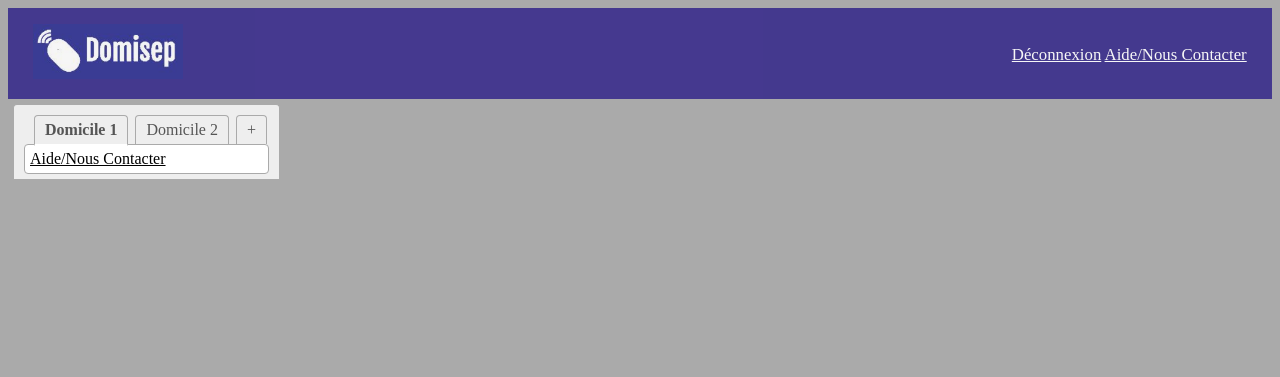
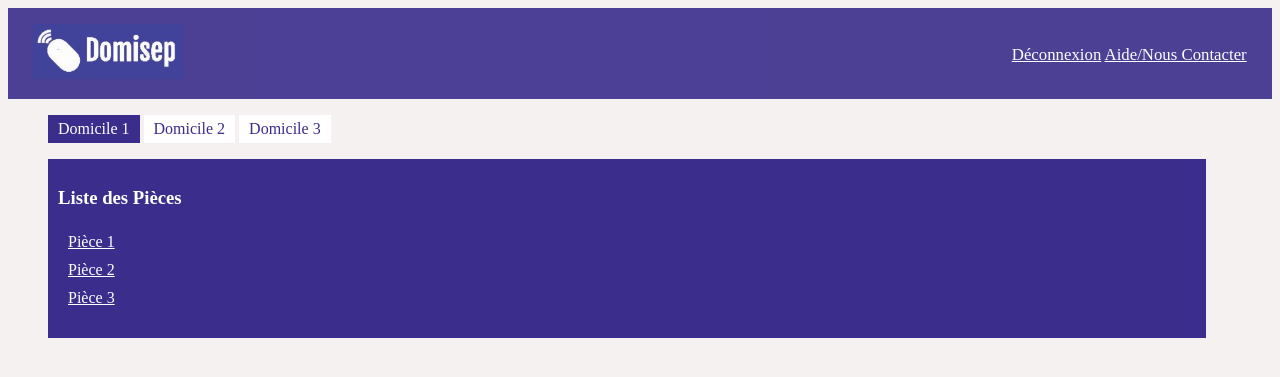
Before and after one commit to luquf/jalapp, a PHP site: page /views/domicile.php in a window 1280 px wide. Shown: the top 377 px of the page. Run offline with PHP 8.4, Linux system fonts and the light colour scheme; some libraries are stand-ins or nearby versions.

Commit message:
onglets simples + liste des pièces

```diff
--- a/public/css/domicile.css
+++ b/public/css/domicile.css
@@ -1,7 +1,7 @@
 body
 {
-	background-color: #AAA;
-	color: white;
+	background-color: #F6F1F1;
+	color: fff;
 	background-size: auto;
 }
 
@@ -26,56 +26,46 @@ body
 	color: #FFF;
 	text-decoration: none;
 }
+#tab1 {
+    margin-left: 40px;
+    margin-right: 40px;
+    padding:10px;
+    width:90%;
+    background:#3A2D8C;
+}
 
-#ul_onglets{
-    margin:0%;
-    padding:0px 0px 0px 5px;
-    }
-    .onglet{
-    float: left;
-    margin:5px 2px 0 5px;
-    padding:5px 10px ;
-    border:1px solid #AAA;
-    border-bottom:none;
-    border-radius:5px 5px 0 0;
-    -webkit-border-radius:4px 4px 0 0;
-    -moz-border-radius:4px 4px 0 0;
-    color:#555;
-    cursor: pointer;
-    list-style: none;
-    background: #EEE;
+#tab2 {
+    margin-left: 40px;
+    margin-right: 40px;
+    padding:10px;
+    width:90%;
+    background:#3A2D8C;
+}
+#tab3 {
+    margin-left: 40px;
+    margin-right: 40px;
+    padding:10px;
+    width:90%;
+    background:#3A2D8C;
+}
 
-    }
+.tabs li {
+    list-style:none;
+    display:inline;
+}
 
-    .onglet_selectionner{
-    float: left;
-    margin:5px 2px -5px 5px;
-    padding:5px 10px ;
-    border:1px solid #AAA;
-    border-bottom:2px solid white;
-    border-radius:5px 5px 0 0;
-    -webkit-border-radius:4px 4px 0 0;
-    -moz-border-radius:4px 4px 0 0;
-    color:#555;
-    cursor: pointer;
-    font-weight:bold;
-    list-style: none;
-    }
+.tabs a {
+    padding:5px 10px;
+    display:inline-block;
+    background:#fff;
+    color:#3A2D8C;
+    text-decoration:none;
+}
 
-    .contenu-onglet{
-    clear: both;
-    background-color:white;
-    margin-top:-1px;
-    padding:5px;
-    border:1px solid #AAA;
-    border-radius:4px;
-    -webkit-border-radius:4px;
-    -moz-border-radius:4px;
-    color:#555;
-    cursor: text;
-
-    }
-    #conteneur-onglet{
-    width: 100%;
-    margin: auto;
-    }
+.tabs a.active {
+    background:#3A2D8C;
+    color:#fff;
+}
+h3{
+    color: #FFF;
+}
--- a/views/domicile.php
+++ b/views/domicile.php
@@ -3,7 +3,12 @@
 	<head>
 		<meta charset="utf-8"/>
 		<link rel="stylesheet" href="../public/css/domicile.css" />
+        <script
+  src="https://code.jquery.com/jquery-3.3.1.min.js"
+  integrity="sha256-FgpCb/KJQlLNfOu91ta32o/NMZxltwRo8QtmkMRdAu8="
+  crossorigin="anonymous"></script>
 		<title>Domisep: Domicile > Pièce 1</title>
+
 	</head>
 
 	<body>
@@ -24,39 +29,63 @@
 </div>
 
 
+		<script src="http://ajax.googleapis.com/ajax/libs/jquery/1.8.3/jquery.min.js"></script>
+		<script>
+			$(document).ready(function(){
+				$('ul.tabs').each(function(){
+					var $active, $content, $links = $(this).find('a');
+					$active = $($links.filter('[href="'+location.hash+'"]')[0] || $links[0]);
+					$active.addClass('active');
 
+					$content = $($active[0].hash);
 
-<div class="onglet">
-    <script type="text/javascript">
-    function BasculeElement(_this){
-    var Onglet_li = document.getElementById('ul_onglets').getElementsByTagName('li');
-    if(Onglet_li[])
-    for(var i = 0; i < Onglet_li.length; i++){
-    if(Onglet_li[i].id){
-    if(Onglet_li[i].id == _this.id){
-        Onglet_li[i].className = 'onglet_selectionner';
-        document.getElementById('#' + _this.id).style.display = 'block';
-    }
-    else{
-        Onglet_li[i].className = 'onglet';
-        document.getElementById('#' + Onglet_li[i].id).style.display = 'none';
-    }
-    }
-    }
-    }
-</script>
-    <ul id="ul_onglets">
-    <li id="1" class="onglet_selectionner" onclick="BasculeElement(this);">Domicile 1</li>
-    <li id="2" class="onglet" onclick="BasculeElement(this);">Domicile 2</li>
-    <li id="2" class="onglet" onclick="BasculeElement(this);">+</li>
-</ul>
+					$links.not($active).each(function () {
+						$(this.hash).hide();
+					});
 
-    <div id="conteneur-onglet">
-    <div id="#1" class="contenu-onglet"><a href="aide_accueil.php" style="color: black; text-decoration: underline;">Aide/Nous Contacter </a> </div>
-    <div id="#2" class="contenu-onglet" style="display: none;">Liste des pièces Domicile 2</div>
-    <div id="#3" class="contenu-onglet" style="display: none;"><a href
-</div>
-    </div>
+					$(this).on('click', 'a', function(e){
+						$active.removeClass('active');
+						$content.hide();
 
-</body>
+						$active = $(this);
+						$content = $(this.hash);
+
+						$active.addClass('active');
+						$content.show();
+
+						e.preventDefault();
+					});
+				});
+			});
+		</script>
+	<div class= 'tabs'>
+		<ul class='tabs'>
+			<li><a href='#tab1'>Domicile 1</a></li>
+			<li><a href='#tab2'>Domicile 2</a></li>
+			<li><a href='#tab3'>Domicile 3</a></li>
+		</ul>
+		<div id='tab1'>
+			<h3>Liste des Pièces</h3>
+			<p>
+            <a href= "piece1.php" style= "background: #3A2D8C; color: white; text-decoration : underline;">Pièce 1</a>
+            </br>
+            <a href= "piece2.php" style="background: #3A2D8C; color: white; text-decoration : underline;">Pièce 2</a>
+        </br>
+        <a href= "piece3.php" style="background: #3A2D8C; color: white; text-decoration : underline;">Pièce 3</a>
+        </p>
+		</div>
+		<div id='tab2'>
+			<h3>Liste des Pièces</h3>
+			<p>
+            <a href= "piece1.php" style= "background: #3A2D8C; color: white; text-decoration : underline;">Pièce 1</a>
+            </br>
+            <a href= "piece2.php" style="background: #3A2D8C; color: white; text-decoration : underline;">Pièce 2</a>
+            </p>		</div>
+		<div id='tab3'>
+			<h3>Liste des Pièces</h3>
+			<p>
+            <a href= "piece1.php" style= "background: #3A2D8C; color: white; text-decoration : underline;">Pièce 1</a>
+            </p>		</div>
+        </div>
+	</body>
 </html>
```
